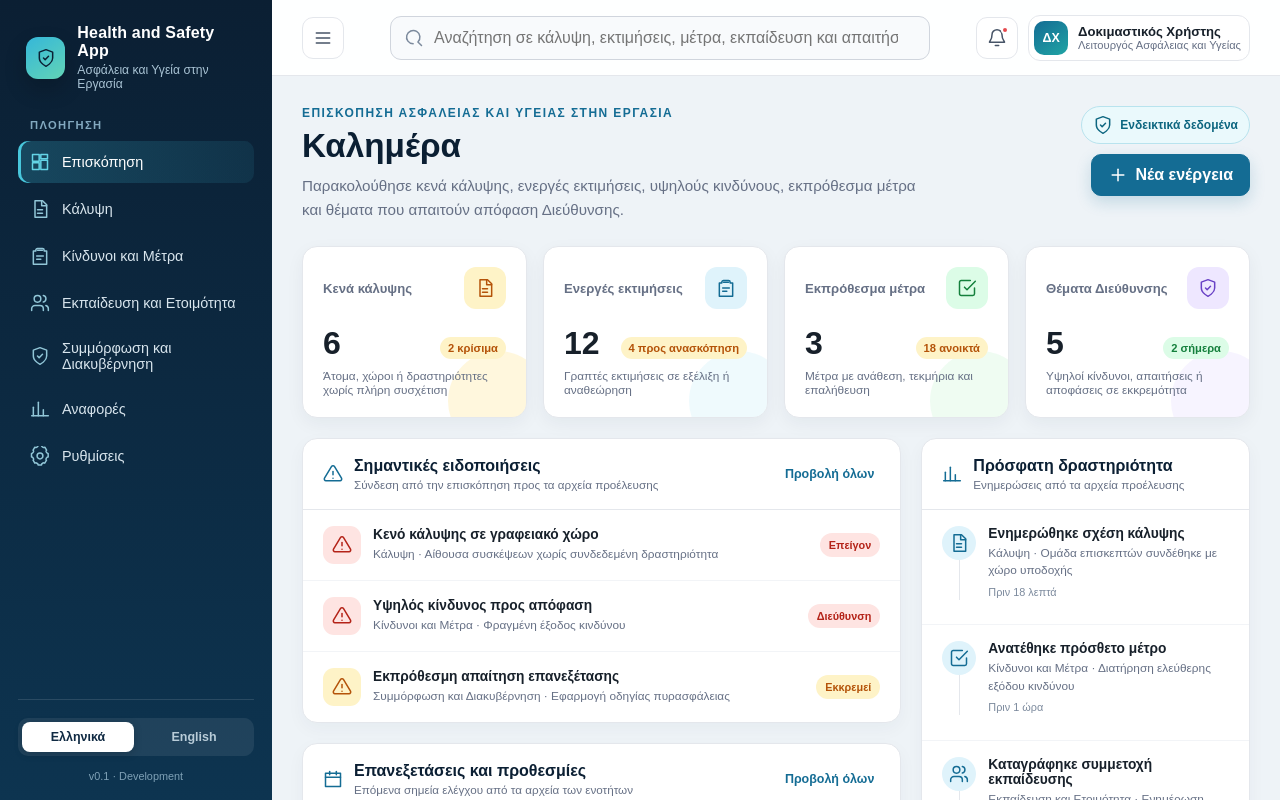
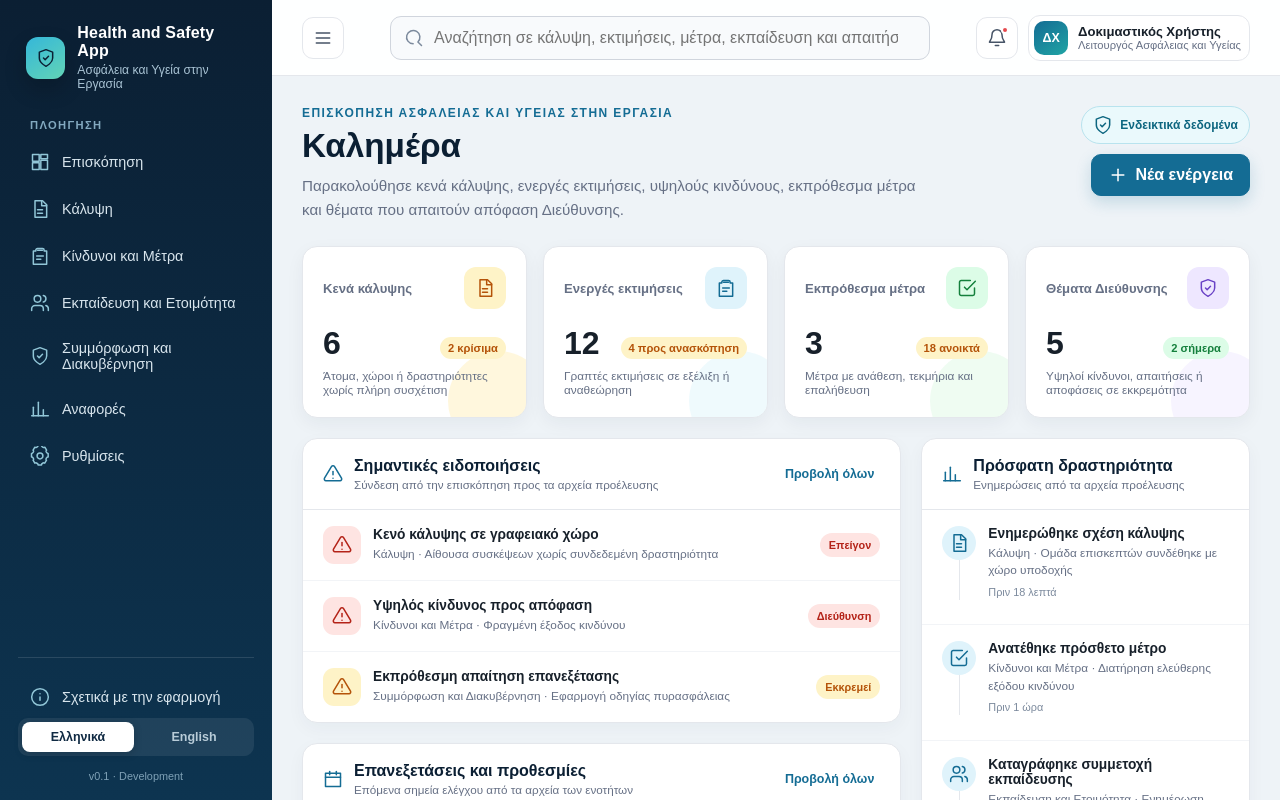
Before and after one commit to mmark76/Health-and-Safety-App, a React (Vite) app: page / in a window 1280 px wide. Shown: the top 800 px of the page. Built offline with nearby package versions, Linux system fonts and the light colour scheme.

Commit message:
feat: add supporting about app navigation

```diff
--- a/src/features/dashboard/components/DashboardSidebar.tsx
+++ b/src/features/dashboard/components/DashboardSidebar.tsx
@@ -1,15 +1,39 @@
 import { Icon } from './DashboardIcon'
 import type { DashboardContent, Language } from '../types/dashboard'
 
+type DashboardView = 'overview' | 'about'
+
 type DashboardSidebarProps = {
+  activeView: DashboardView
   copy: DashboardContent
   language: Language
   sidebarOpen: boolean
   onClose: () => void
   onLanguageChange: (language: Language) => void
+  onSelectAbout: () => void
+  onSelectOverview: () => void
 }
 
-export function DashboardSidebar({ copy, language, sidebarOpen, onClose, onLanguageChange }: DashboardSidebarProps) {
+export function DashboardSidebar({
+  activeView,
+  copy,
+  language,
+  sidebarOpen,
+  onClose,
+  onLanguageChange,
+  onSelectAbout,
+  onSelectOverview,
+}: DashboardSidebarProps) {
+  const selectOverview = () => {
+    onSelectOverview()
+    onClose()
+  }
+
+  const selectAbout = () => {
+    onSelectAbout()
+    onClose()
+  }
+
   return (
     <aside className={`dashboard-sidebar${sidebarOpen ? ' is-open' : ''}`} id="dashboard-sidebar">
       <button
@@ -31,21 +55,36 @@ export function DashboardSidebar({ copy, language, sidebarOpen, onClose, onLangu
 
       <p className="sidebar-section-label">{copy.navigation}</p>
       <nav className="sidebar-nav" aria-label={copy.navigation}>
-        {copy.nav.map(([icon, label], index) => (
+        {copy.nav.map(([icon, label], index) => {
+          const isOverview = index === 0
+          const isActive = isOverview && activeView === 'overview'
+
+          return (
             <button
-            aria-current={index === 0 ? 'page' : undefined}
-            className={`sidebar-link${index === 0 ? ' is-active' : ''}`}
+              aria-current={isActive ? 'page' : undefined}
+              className={`sidebar-link${isActive ? ' is-active' : ''}`}
               key={label}
-            onClick={onClose}
+              onClick={isOverview ? selectOverview : onClose}
               type="button"
             >
               <Icon name={icon} />
               <span>{label}</span>
             </button>
-        ))}
+          )
+        })}
       </nav>
 
       <div className="sidebar-footer">
+        <button
+          aria-current={activeView === 'about' ? 'page' : undefined}
+          className={`sidebar-link sidebar-about-link${activeView === 'about' ? ' is-active' : ''}`}
+          onClick={selectAbout}
+          type="button"
+        >
+          <Icon name="info" />
+          <span>{copy.aboutApp}</span>
+        </button>
+
         <div className="language-switch" aria-label="Language / Γλώσσα">
           <button
             aria-pressed={language === 'el'}
```
Lines whose indentation alone changed are shown as unchanged.
